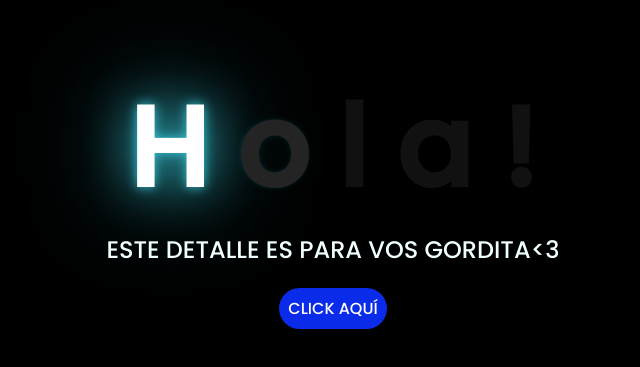
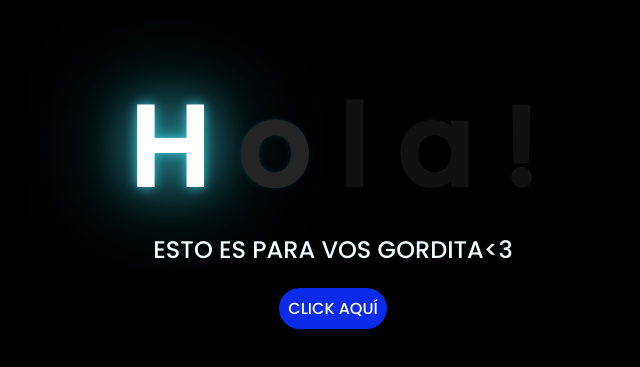
Before and after one commit to 1inho/flores-amarillas, a plain HTML site: page index.html in a window 1280 px wide. Shown: the part 139-506 px from the top of the page, without its empty margins (315-955 px from the left). Drawn offline with Linux system fonts and the light colour scheme.

Commit message:
Update index.html

```diff
--- a/index.html
+++ b/index.html
@@ -19,7 +19,7 @@
         <span>!</span>
     </div>
     <div class="description">
-        <span>ESTE DETALLE ES PARA VOS GORDITA<3 </span>
+        <span>ESTO ES PARA VOS GORDITA<3 </span>
     </div>
     <div class="button">
         <button class="botones">
```
